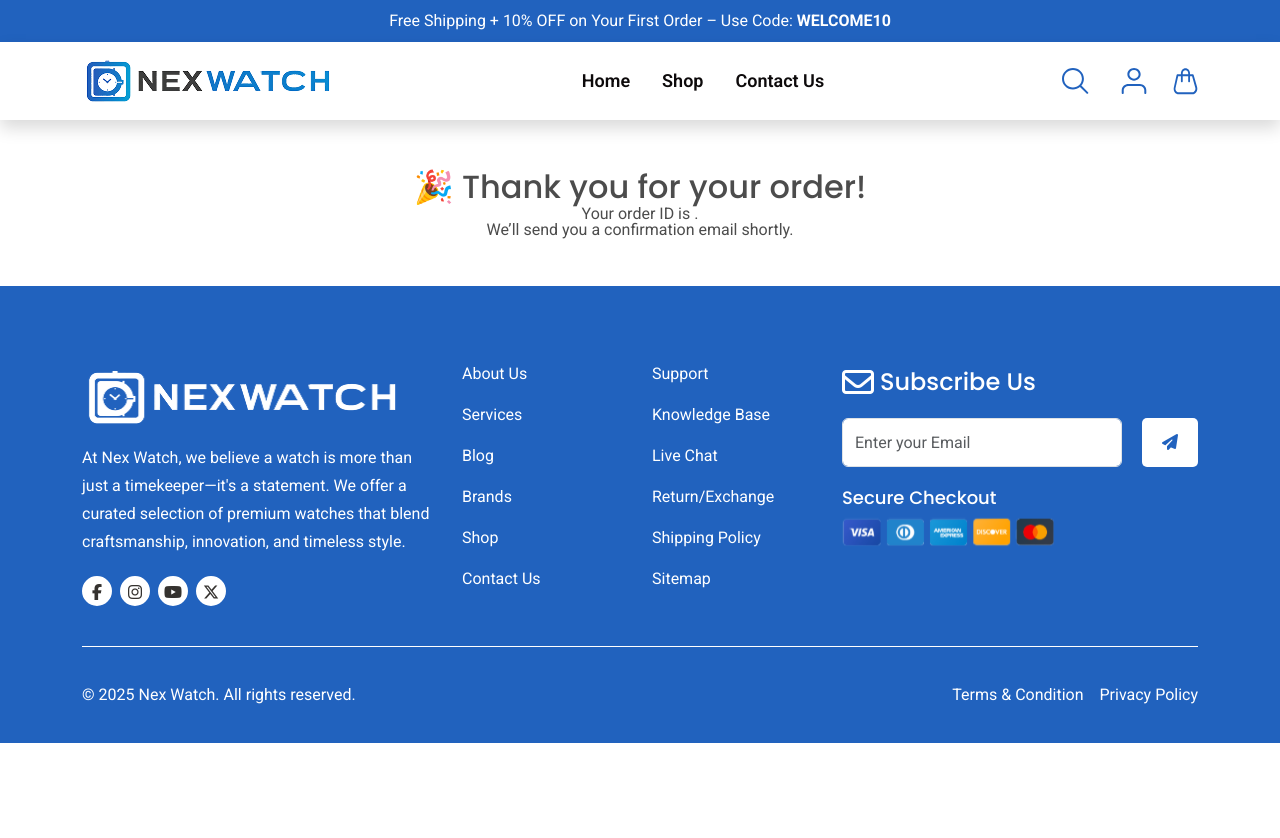
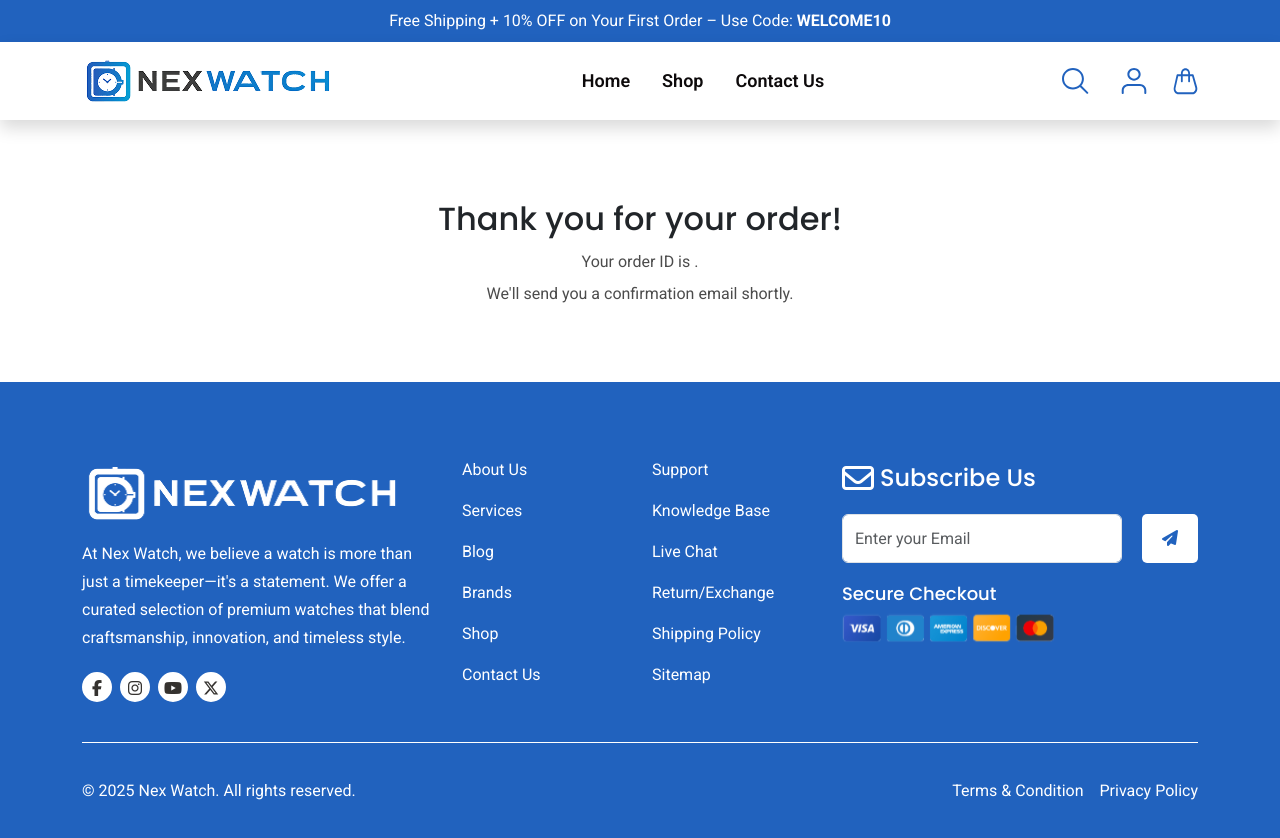
Before and after one commit to soumyab92/nexwatch, a React (Create React App) app: page /thank-you in a window 1280 px wide. Before the commit the page ends 800 px from the top, so only its background shows below. Built offline with nearby package versions, Linux system fonts and the light colour scheme.

Commit message:
Your commit message

```diff
--- a/src/pages/ThankYou.js
+++ b/src/pages/ThankYou.js
@@ -1,4 +1,3 @@
-import React from 'react';
 import { useLocation } from 'react-router-dom';
 
 const ThankYou = () => {
@@ -6,10 +5,10 @@
   const orderId = query.get('orderId');
 
   return (
-    <div className="container py-5 text-center">
-      <h2>🎉 Thank you for your order!</h2>
-      <p>Your order ID is <strong>{orderId}</strong>.</p>
-      <p>We’ll send you a confirmation email shortly.</p>
+    <div className="container p_80 text-center">
+      <h2 className='mb-3 text-dark'>Thank you for your order!</h2>
+      <p className='mb-3'>Your order ID is <strong className='text-dark'>{orderId}</strong>.</p>
+      <p>We'll send you a confirmation email shortly.</p>
     </div>
   );
 };
```
